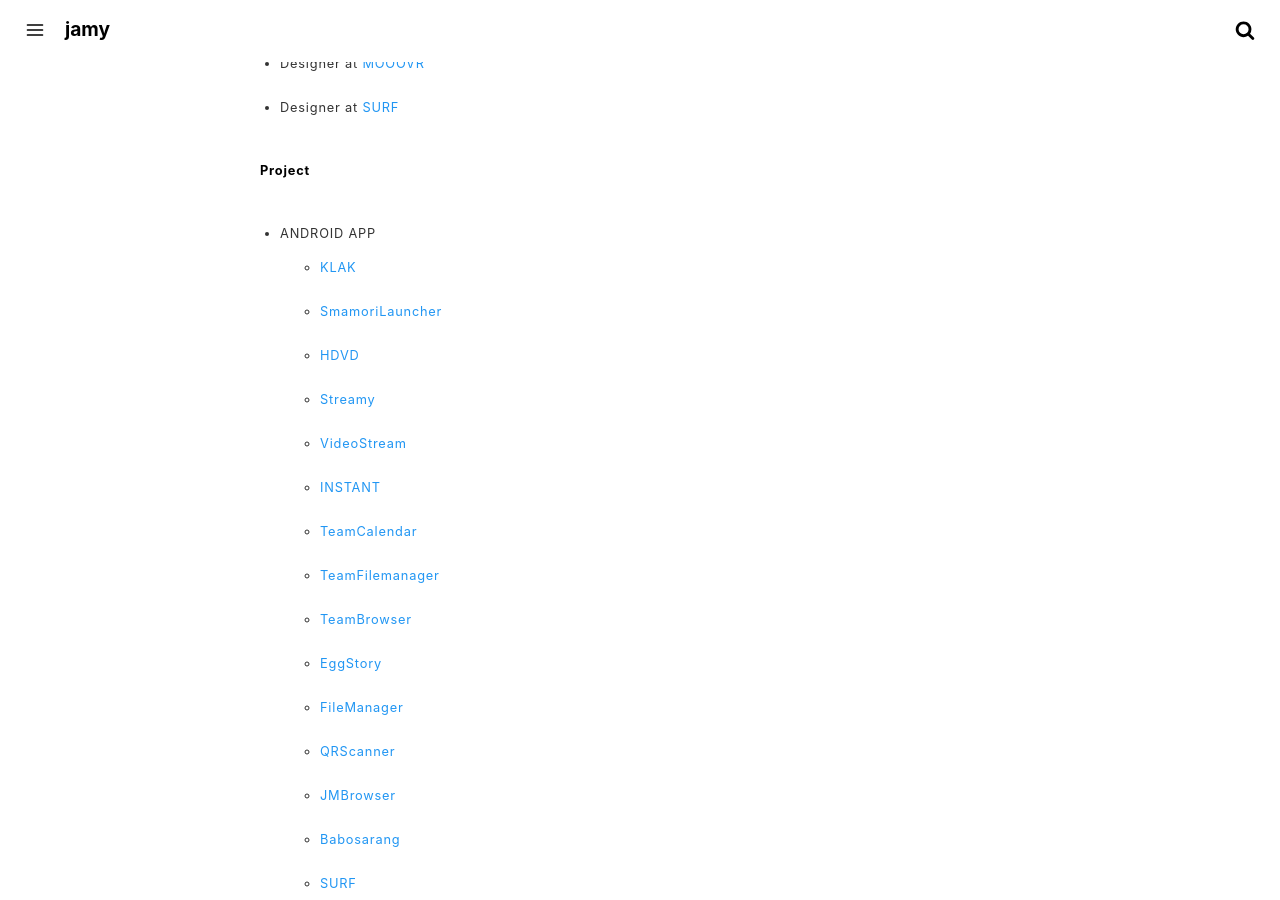
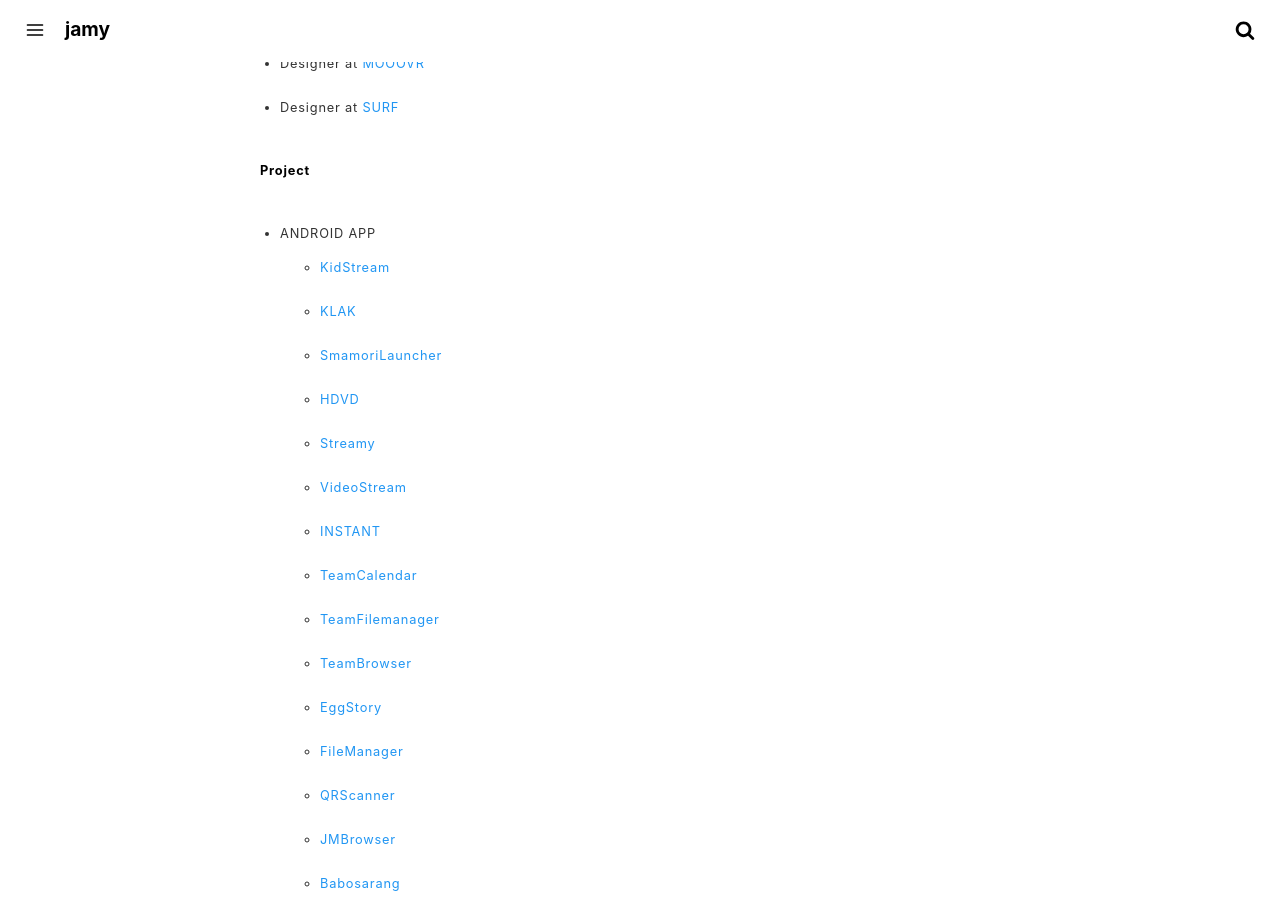
Before and after one commit to crazyjamy/crazyjamy.github.io, a Jekyll site: the page built from about.md, in a window 1280 px wide and 900 px high, scrolled down 526 px. Built offline with Jekyll 4.4.1, drawn with Linux system fonts in a browser that asks for light colours.

Commit message:
Update about.md

```diff
--- a/about.md
+++ b/about.md
@@ -23,6 +23,7 @@
 
 #### Project
 + ANDROID APP
+  + [KidStream](https://play.google.com/store/apps/details?id=io.tm.kids.vstream)
   + [KLAK](https://play.google.com/store/apps/details?id=io.jmobile.tm.klak)
   + [SmamoriLauncher](https://play.google.com/store/apps/details?id=jsecurity.launcher.smamori)
   + [HDVD](https://play.google.com/store/apps/details?id=com.ne.hdv)
```
